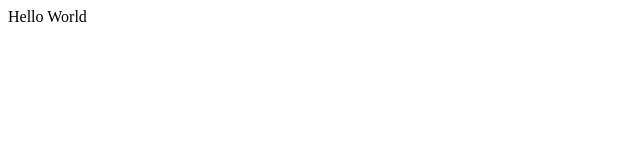
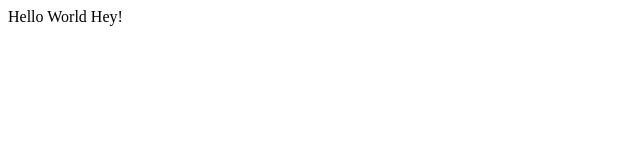
Before and after one commit to JoshiUtsav/lecture0, a plain HTML site: page index.html in a window 1280 px wide. Shown: the full height of the page, 0-640 px from the left. Drawn offline with Linux system fonts and the light colour scheme.

Commit message:
Update index.html

```diff
--- a/index.html
+++ b/index.html
@@ -8,5 +8,7 @@
 </head>
 <body>
     Hello World
+
+    Hey!
 </body>
 </html>
```
